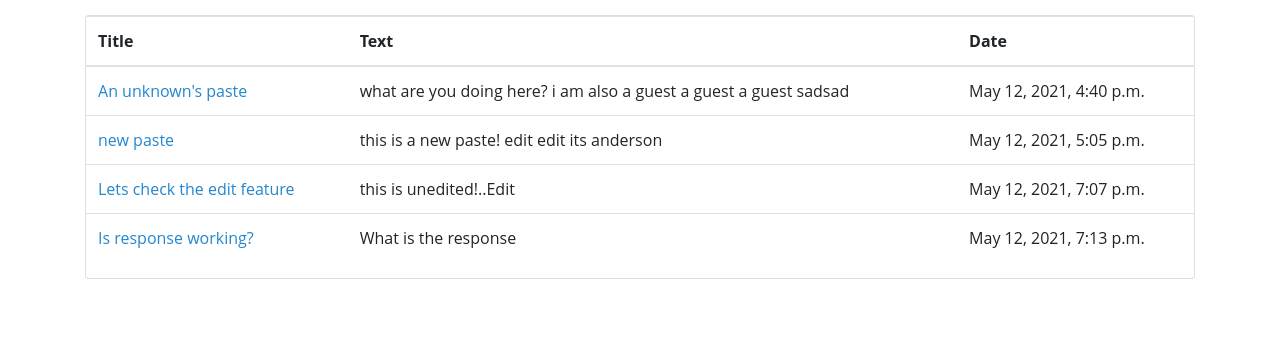
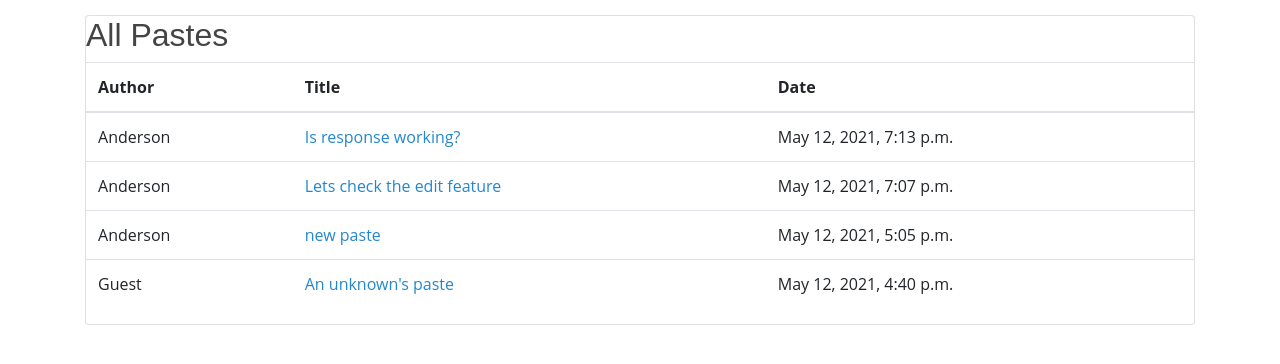
Before and after one commit to mehditahmim/paste-it, a Django app: page /paste/list-of-paste/ in a window 1280 px wide. Shown: the part 41-405 px from the top of the page. Run offline with Django 3.2, Linux system fonts and the light colour scheme; data comes from the database, SQL or seed files in the repository; both versions use the stored data as it was after the commit; some libraries are stand-ins or nearby versions.

Commit message:
made some changes to edit paste

```diff
--- a/accounts/views.py
+++ b/accounts/views.py
@@ -19,7 +19,7 @@ def registration(request):
             user = authenticate(username=username, password=password1)
             if user:
                 auth_login(request, user)
-                return HttpResponseRedirect(reverse('paste:createPaste'))
+                return HttpResponseRedirect(reverse('home:index'))
 
         else:
             return render(request, 'accounts/signup.html', {'form': form})
@@ -42,7 +42,7 @@ def login(request):
         user = authenticate(request, username=username, password=password)
         if user is not None:
             auth_login(request, user)
-            return redirect(reverse('paste:createPaste'))
+            return redirect(reverse('home:index'))
         else:
             return render(request, 'accounts/login.html', {'form': form, 'error_message': "The username or password is wrong!"}, )
     else:
--- a/home/views.py
+++ b/home/views.py
@@ -1,9 +1,10 @@
 from django.shortcuts import render
-
+from paste.models import Paste
 
 def index(request):
 
-    return render(request, 'home/home.html')
+    latest_paste = Paste.objects.order_by('-created_at')[:5]
+    return render(request, 'home/home.html',{'latest_paste':latest_paste})
 
 
 # Create your views here.
--- a/paste/forms.py
+++ b/paste/forms.py
@@ -11,7 +11,7 @@ class CreatePasteForm(forms.ModelForm):
         model = Paste
         fields = ['title', 'text']
 
-class editPasteForm(forms.ModelForm):
+class EditPasteForm(forms.ModelForm):
 
     class Meta:
         model = Paste
--- a/paste/urls.py
+++ b/paste/urls.py
@@ -6,6 +6,7 @@ urlpatterns = [
     path('createpaste/', views.createPaste, name='createPaste'),
     path('pasteview/<int:id>',views.pasteView, name='pasteView'),
     path('editpaste/<int:id>', views.editPaste, name="editPaste"),
+    path('editpaste-by-guest/<int:id>', views.editPasteByGuest, name="editPasteByGuest"),
     path('deletepaste/<int:id>', views.deletePaste, name="deletePaste"),
     path('list-of-paste/',views.pasteList,name='pasteList')
 
--- a/paste/views.py
+++ b/paste/views.py
@@ -1,13 +1,12 @@
 from django.shortcuts import render, get_object_or_404, HttpResponseRedirect, HttpResponse, redirect
 from django.urls.base import reverse
-from .forms import CreatePasteForm,editPasteForm
+from .forms import CreatePasteForm,EditPasteForm
 from django.contrib.auth.models import User
 from .models import  Paste
 # Create your views here.
 
 def createPaste(request):
     # This view is responsible for creating new paste
-
     if request.method == 'POST':
 
         form = CreatePasteForm(request.POST)
@@ -31,34 +30,72 @@ def createPaste(request):
 
 def pasteView(request, id):
     # This view shows a particular paste which is passed on to the views
-
     latest_paste = Paste.objects.order_by('-created_at')[:5]
     paste = get_object_or_404(Paste, pk=id)
     return render(request, 'paste/view_paste.html',{'paste':paste,'latest_paste':latest_paste})
 
 
+#This view is called when the user is authenticated and wants to edit a post
 def editPaste(request, id):
     paste = get_object_or_404(Paste, pk=id)
+
     if request.method == "POST":
-        # print('works')
-        form = editPasteForm(request.POST, instance=paste)
-        print(form.errors)
+        #Authenticated user edits his own paste
+        if request.POST.get("edit-paste"):
+            print('works')
+            form = EditPasteForm(request.POST,instance=paste)
+
+            if form.is_valid():
+                print('working!')
+                paste.edited = True
+                form.save()
+                return paste.get_absolute_url()
+
+        #Authenticated user edits someone else's paste
+        else:
+            form = CreatePasteForm(request.POST)
+            if form.is_valid():
+                f = form.save(commit=False)
+                f.author = request.user
+                new_paste = form.save()
+                return new_paste.get_absolute_url()
+
+    else:
+        users_paste = Paste.objects.filter(author = request.user.id)
+        if paste in users_paste:
+            form = EditPasteForm(instance=paste)
+            return render(request, 'paste/edit_paste.html', {'form': form})
+
+        else:
+            form = CreatePasteForm(instance=paste)
+            return render(request, 'paste/create_paste.html', {'form': form})
+
+
+def editPasteByGuest(request, id):
+    # This view is called when a guest user tries to edit a paste
+    paste = get_object_or_404(Paste, pk=id)
+
+    if request.method == "POST":
+
+        form = CreatePasteForm(request.POST)
 
         if form.is_valid():
-            # print('working!')
-            paste.edited = True
-            form.save()
-            return paste.get_absolute_url()
+            #print('working!')
+            new_paste = form.save()
+            return new_paste.get_absolute_url()
 
-    form = editPasteForm(instance=paste)
-    return render(request, 'paste/edit_paste.html', {'form': form})
+    form = CreatePasteForm(instance=paste)
+    return render(request, 'paste/create_paste.html', {'form': form})
+
+
+
+
 
 def pasteList(request):
     #This view renders a list of all the pastes
-
-    pastes = Paste.objects.all()
+    pastes = Paste.objects.all().order_by('-created_at')
     ctx = {}
-    ctx['header'] = ['Title', 'Text','Date']
+    ctx['header'] = ['Author','Title','Date']
     ctx['pastes'] = pastes
 
     return render(request, 'paste/list_of_pastes.html', ctx)
--- a/pasteit/settings.py
+++ b/pasteit/settings.py
@@ -34,6 +34,7 @@ ALLOWED_HOSTS = []
 INSTALLED_APPS = [
     'accounts.apps.AccountsConfig',
     'paste.apps.PasteConfig',
+    'home.apps.HomeConfig',
     'django.contrib.admin',
     'django.contrib.auth',
     'django.contrib.contenttypes',
--- a/templates/accounts/login.html
+++ b/templates/accounts/login.html
@@ -26,7 +26,7 @@
                                 <strong>{{ error_message }}</strong>
                             </p>
                             {% endif %}
-                            <button type = 'submit' class = 'btn btn-success'> Register </button>
+                            <button type = 'submit' class = 'btn btn-success'> Log in </button>
                           </form>
 
                           <div class="border-top pt-3">
--- a/templates/paste/create_paste.html
+++ b/templates/paste/create_paste.html
@@ -14,7 +14,7 @@
               {% csrf_token %}
               {{form|crispy}}
 
-          <button type = 'submit' class = 'btn btn-success' id="post-submit"> submit</button>
+          <button type = 'submit' class = 'btn btn-success' id="post-submit" name='create_paste' value="1"> submit</button>
           </form>
           {% if messages %}
           <ul class="messages">
--- a/templates/paste/edit_paste.html
+++ b/templates/paste/edit_paste.html
@@ -13,7 +13,7 @@
                 {% csrf_token %}
                 {{form|crispy}}
 
-                <button type = 'submit' class = 'btn btn-success' id="post-submit"> Save</button>
+                <button type = 'submit' class = 'btn btn-success' name="edit-paste" id="post-submit" value="1"> Save</button>
             </form>
             {% if messages %}
             <ul class="messages">
--- a/templates/paste/list_of_pastes.html
+++ b/templates/paste/list_of_pastes.html
@@ -8,7 +8,7 @@
     <div class="row">
         <div class="col-md-12" text-center>
             <div class="card">
-
+                <h2>All Pastes</h2>
                 <table class="table" align="center">
                     <thead>
                         <tr>
@@ -20,8 +20,15 @@
                     <tbody>
                         {% for p in pastes %}
                             <tr>
+                                {%if p.author%}
+                                <td>  {{p.author.username}}</td>
+
+
+                                {%else%}
+                                <td>  Guest </td>
+                                {%endif%}
                                 <td> <a href="{%url 'paste:pasteView' p.id%}"> {{p.title}}</a></td>
-                                <td>{{p.text}}</td>
+
                                 <td>{{p.created_at}}</td>
                             </tr>
                         {% endfor %}
```
Also changed, not shown: templates/home/home.html (+8 -1 lines), templates/paste/view_paste.html (+11 -2 lines), db.sqlite3.
